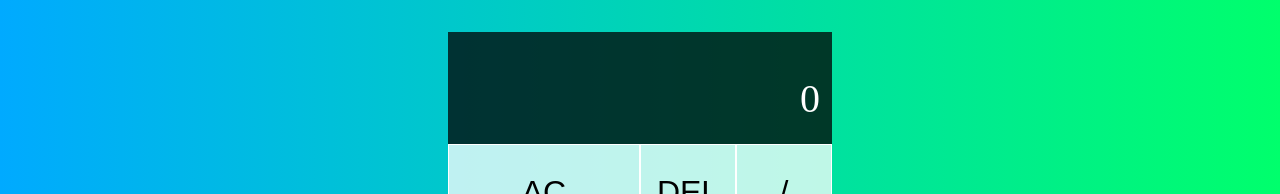
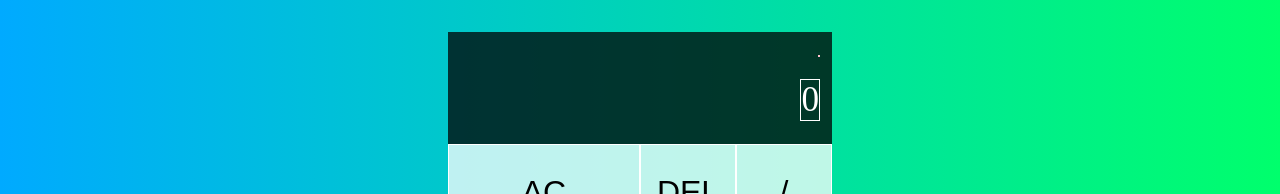
Before and after one commit to NWKendall/calculatorjsx, a React (Create React App) app: page / in a window 1280 px wide. Shown: the top 194 px of the page. Built offline with nearby package versions, Linux system fonts and the light colour scheme.

Commit message:
feat: start - keyboard press

```diff
--- a/src/App.js
+++ b/src/App.js
@@ -24,6 +24,9 @@ function App() {
     if (decimal == null) return INTEGER_FORMATTER.format(integer);
     return `${INTEGER_FORMATTER.format(integer)}.${decimal}`;
   }
+
+
+
 
   return (
     <div className="calculator-grid">
--- a/src/DigitButton.js
+++ b/src/DigitButton.js
@@ -1,6 +1,8 @@
 import { ACTIONS } from "./Reducer.js";
 
+
 export default function DigitButton({ dispatch, digit }) {
+
   return (
     <button
       onClick={() => dispatch({ type: ACTIONS.ADD_DIGIT, payload: { digit } })}
--- a/src/Reducer.js
+++ b/src/Reducer.js
@@ -1,5 +1,6 @@
 export const ACTIONS = {
   ADD_DIGIT: "add-digit",
+  KEY_DIGIT: "key-digit",
   CHOOSE_OPERATION: "choose-operation",
   CLEAR: "clear",
   DELETE_DIGIT: "delete-digit",
--- a/src/styles.css
+++ b/src/styles.css
@@ -40,18 +40,25 @@ body {
   display: flex;
   flex-direction: column;
   align-items: flex-end;
-  justify-content: space-around;
-  padding: 0.75rem;
+  /* align-content: center; */
+  justify-content: space-evenly;
+  padding: 0 0.75rem 0 0.75rem;
   word-wrap: break-word;
   word-break: break-all;
+
 }
 
-.output .previous-operand {
+.previous-operand {
+  grid-row: 0 / 0.5;
   color: rgba(255, 255, 255, 0.75);
-  font-size: 1.5rem;
+  font-size: 1.3rem;
+  align-content: center;
+  border: pink solid 1px;
+
 }
 
-.output .current-operand {
+.current-operand {
   color: rgba(255, 255, 255);
-  font-size: 2.5rem;
+  font-size: 2.2rem;
+  border: white solid 1px;
 }
```
